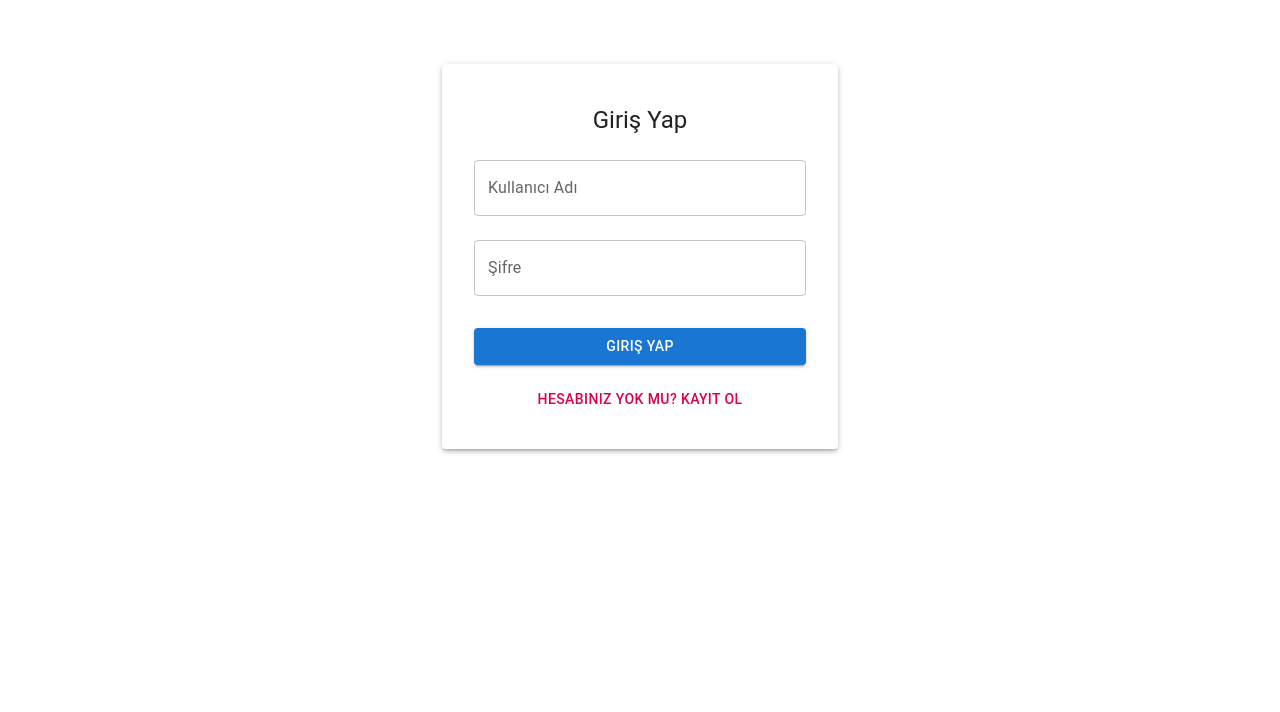
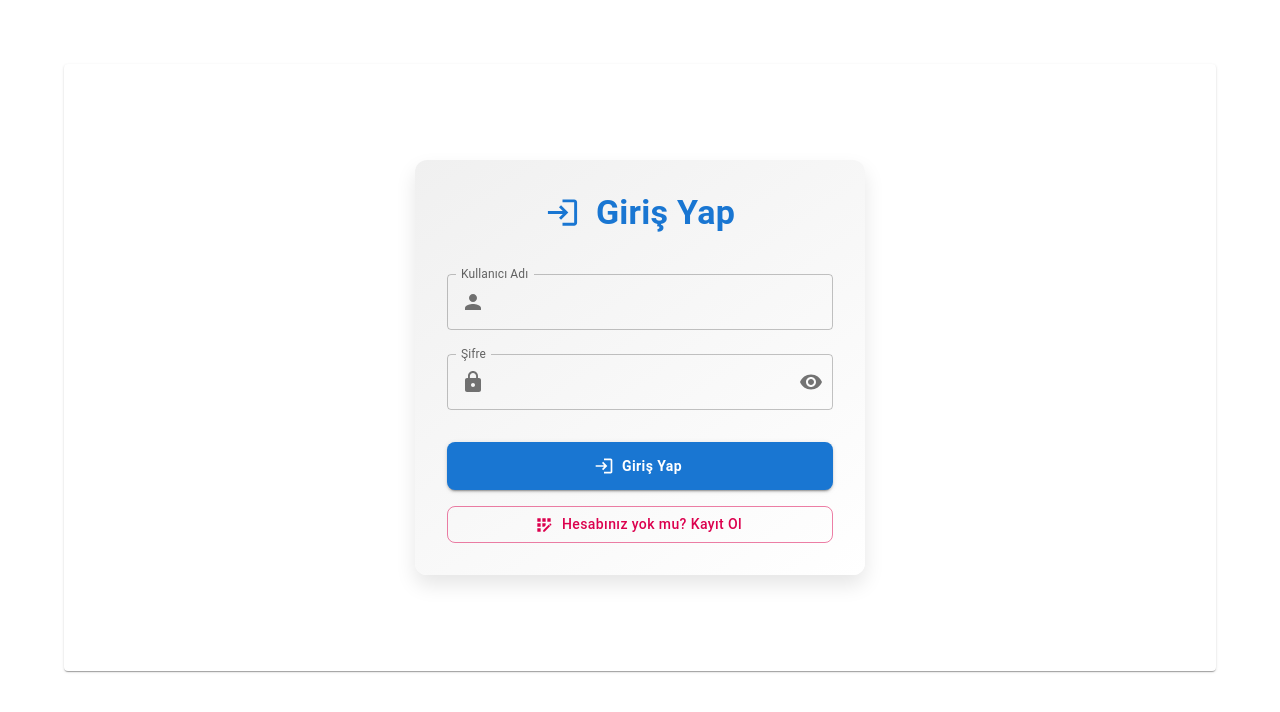
Before and after one commit to yavuzyigitmuhammetali/ChatHub-MERN, a React (Create React App) app in the folder client/: page /login in a window 1280 px wide. Shown: the top 712 px of the page. Built offline with nearby package versions, Linux system fonts and the light colour scheme.

Commit message:
login page better now

```diff
--- a/client/src/components/LoginForm.js
+++ b/client/src/components/LoginForm.js
@@ -1,16 +1,32 @@
-import React from 'react';
+import React, { useState } from 'react';
 import { useForm } from 'react-hook-form';
-import { TextField, Button, Box, Typography } from '@mui/material';
+import {
+  TextField,
+  Button,
+  Paper,
+  Typography,
+  InputAdornment,
+  IconButton
+} from '@mui/material';
+import {
+  Person as PersonIcon,
+  Lock as LockIcon,
+  Visibility,
+  VisibilityOff,
+  Login as LoginIcon,
+  AppRegistration as RegisterIcon
+} from '@mui/icons-material';
 import { yupResolver } from '@hookform/resolvers/yup';
+import { useNavigate } from 'react-router-dom';
+import { toast } from 'react-toastify';
 import loginValidationSchema from '../validation/loginValidation';
 import api from '../services/api';
-import { useNavigate } from 'react-router-dom';
-import { toast } from 'react-toastify';
 import { useAuth } from '../contexts/AuthContext';
 
 const LoginForm = () => {
   const navigate = useNavigate();
   const { login } = useAuth();
+  const [showPassword, setShowPassword] = useState(false);
 
   const {
     register,
@@ -33,14 +49,37 @@ const LoginForm = () => {
   };
 
   return (
-    <Box
-      component="form"
-      onSubmit={handleSubmit(onSubmit)}
-      sx={{ mt: 1, width: '100%', maxWidth: 400, mx: 'auto' }}
+    <Paper
+      elevation={6}
+      sx={{
+        p: 4,
+        maxWidth: 450,
+        mx: 'auto',
+        my: 8,
+        display: 'flex',
+        flexDirection: 'column',
+        alignItems: 'center',
+        borderRadius: 3,
+        background: 'linear-gradient(145deg, #f0f0f0, #ffffff)',
+        boxShadow: '0 10px 20px rgba(0,0,0,0.1)'
+      }}
     >
-      <Typography variant="h5" component="h1" align="center" gutterBottom>
-        Giriş Yap
+      <Typography
+        variant="h4"
+        component="h1"
+        sx={{
+          mb: 3,
+          fontWeight: 'bold',
+          color: 'primary.main',
+          display: 'flex',
+          alignItems: 'center',
+          gap: 2
+        }}
+      >
+        <LoginIcon fontSize="large" /> Giriş Yap
       </Typography>
+
+      <form onSubmit={handleSubmit(onSubmit)} style={{ width: '100%' }}>
         <TextField
           margin="normal"
           fullWidth
@@ -48,35 +87,76 @@ const LoginForm = () => {
           {...register('username')}
           error={!!errors.username}
           helperText={errors.username?.message}
+          InputProps={{
+            startAdornment: (
+              <InputAdornment position="start">
+                <PersonIcon color="action" />
+              </InputAdornment>
+            ),
+          }}
         />
+
         <TextField
           margin="normal"
           fullWidth
           label="Şifre"
-        type="password"
+          type={showPassword ? 'text' : 'password'}
           {...register('password')}
           error={!!errors.password}
           helperText={errors.password?.message}
+          InputProps={{
+            startAdornment: (
+              <InputAdornment position="start">
+                <LockIcon color="action" />
+              </InputAdornment>
+            ),
+            endAdornment: (
+              <InputAdornment position="end">
+                <IconButton
+                  onClick={() => setShowPassword(!showPassword)}
+                  edge="end"
+                >
+                  {showPassword ? <VisibilityOff /> : <Visibility />}
+                </IconButton>
+              </InputAdornment>
+            ),
+          }}
         />
+
         <Button
           type="submit"
           fullWidth
           variant="contained"
           color="primary"
           disabled={isSubmitting}
-        sx={{ mt: 3, mb: 2 }}
+          startIcon={<LoginIcon />}
+          sx={{
+            mt: 3,
+            mb: 2,
+            py: 1.5,
+            fontWeight: 'bold',
+            borderRadius: 2,
+            textTransform: 'none'
+          }}
         >
           Giriş Yap
         </Button>
+
         <Button
           fullWidth
-        variant="text"
+          variant="outlined"
           color="secondary"
+          startIcon={<RegisterIcon />}
           onClick={() => navigate('/register')}
+          sx={{
+            borderRadius: 2,
+            textTransform: 'none'
+          }}
         >
           Hesabınız yok mu? Kayıt Ol
         </Button>
-    </Box>
+      </form>
+    </Paper>
   );
 };
 
--- a/client/src/pages/LoginPage.js
+++ b/client/src/pages/LoginPage.js
@@ -4,8 +4,8 @@ import LoginForm from '../components/LoginForm';
 
 const LoginPage = () => {
   return (
-    <Container component="main" maxWidth="xs">
-      <Paper elevation={3} sx={{ padding: 4, mt: 8 }}>
+    <Container component="main">
+      <Paper e sx={{ padding: 4, mt: 8 }}>
         <LoginForm />
       </Paper>
     </Container>
```
Also changed, not shown: 1 other file (tests, documents, lock files or other folders). Lines whose indentation alone changed are shown as unchanged.
